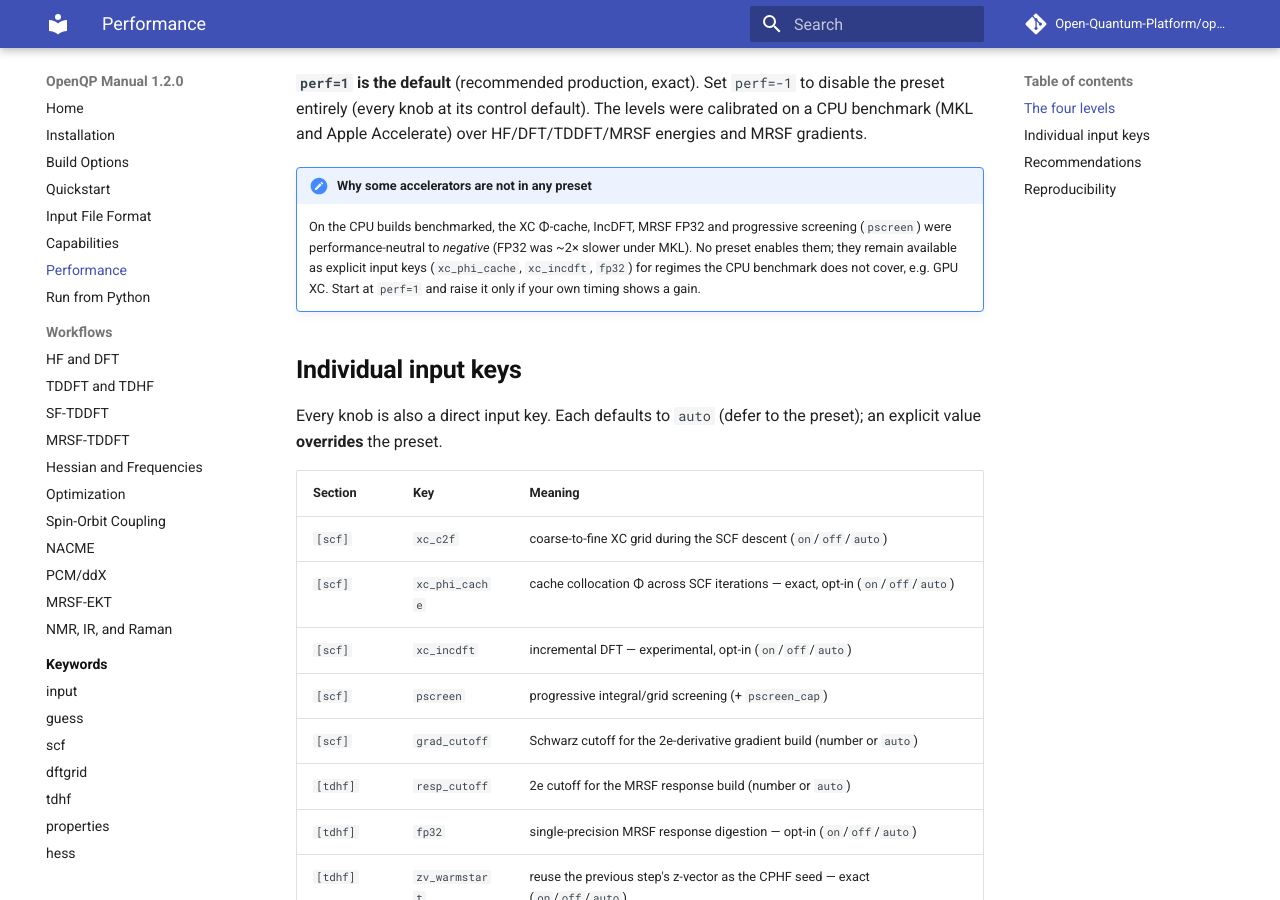
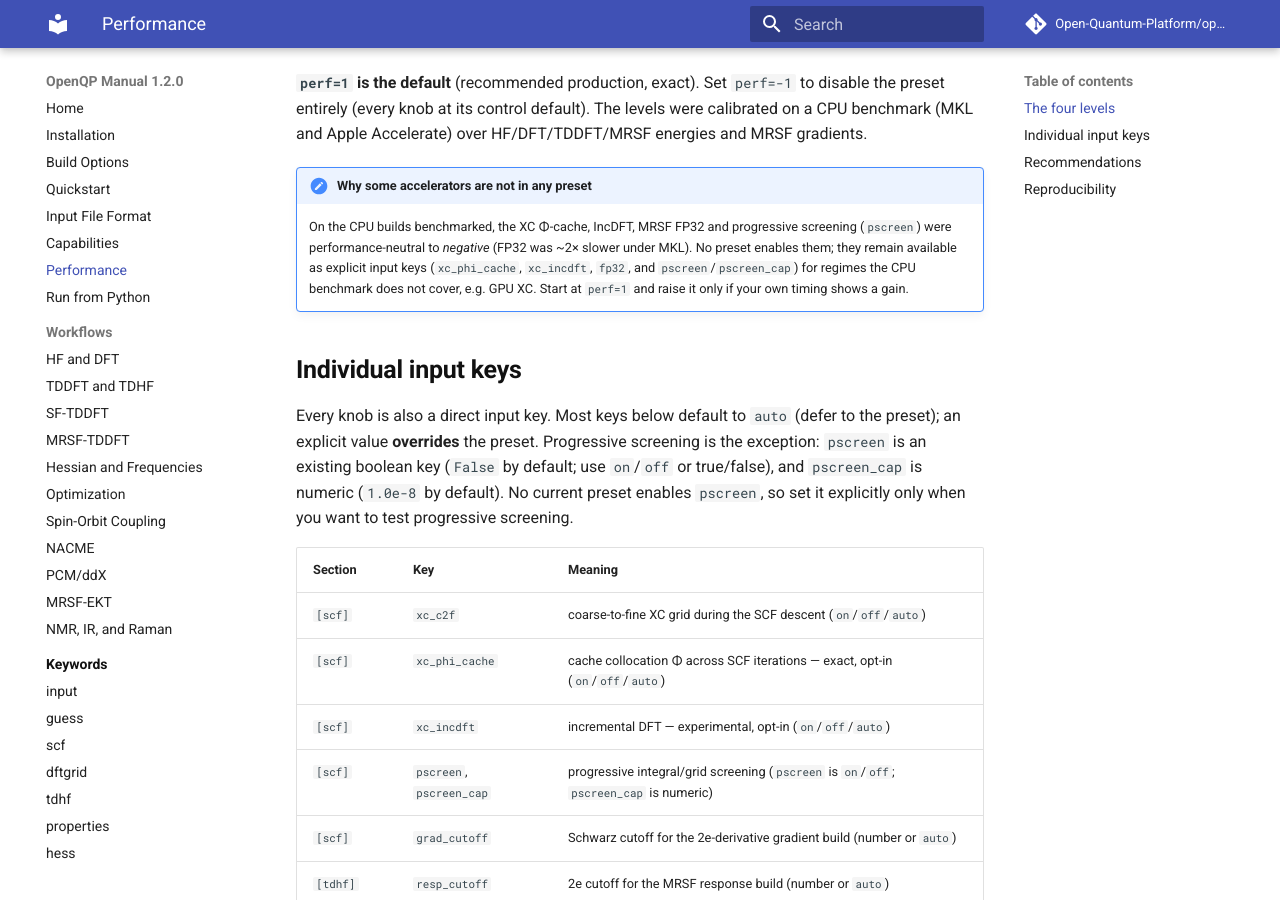
Before and after one commit to Open-Quantum-Platform/openqp-docs, an MkDocs documentation site: the page built from docs/performance.md, in a window 1280 px wide and 900 px high, scrolled down 730 px. Built offline with MkDocs 1.6.1 and Material for MkDocs 9.7.7, drawn with Linux system fonts in a browser that asks for light colours; comment, search, counter and statistics services are not loaded.

Commit message:
docs: clarify pscreen perf behavior

```diff
--- a/docs/performance.md
+++ b/docs/performance.md
@@ -25,20 +25,24 @@ CPU benchmark (MKL and Apple Accelerate) over HF/DFT/TDDFT/MRSF energies and MRS
     On the CPU builds benchmarked, the XC Φ-cache, IncDFT, MRSF FP32 and progressive screening
     (`pscreen`) were performance-neutral
     to *negative* (FP32 was ~2× slower under MKL). No preset enables them; they remain available
-    as explicit input keys (`xc_phi_cache`, `xc_incdft`, `fp32`) for regimes the CPU benchmark
-    does not cover, e.g. GPU XC. Start at `perf=1` and raise it only if your own timing shows a gain.
+    as explicit input keys (`xc_phi_cache`, `xc_incdft`, `fp32`, and `pscreen`/`pscreen_cap`)
+    for regimes the CPU benchmark does not cover, e.g. GPU XC. Start at `perf=1` and raise it
+    only if your own timing shows a gain.
 
 ## Individual input keys
 
-Every knob is also a direct input key. Each defaults to `auto` (defer to the preset); an explicit
-value **overrides** the preset.
+Every knob is also a direct input key. Most keys below default to `auto` (defer to the preset);
+an explicit value **overrides** the preset. Progressive screening is the exception:
+`pscreen` is an existing boolean key (`False` by default; use `on`/`off` or true/false), and
+`pscreen_cap` is numeric (`1.0e-8` by default). No current preset enables `pscreen`, so set it
+explicitly only when you want to test progressive screening.
 
 | Section | Key | Meaning |
 | --- | --- | --- |
 | `[scf]` | `xc_c2f` | coarse-to-fine XC grid during the SCF descent (`on`/`off`/`auto`) |
 | `[scf]` | `xc_phi_cache` | cache collocation Φ across SCF iterations — exact, opt-in (`on`/`off`/`auto`) |
 | `[scf]` | `xc_incdft` | incremental DFT — experimental, opt-in (`on`/`off`/`auto`) |
-| `[scf]` | `pscreen` | progressive integral/grid screening (+ `pscreen_cap`) |
+| `[scf]` | `pscreen`, `pscreen_cap` | progressive integral/grid screening (`pscreen` is `on`/`off`; `pscreen_cap` is numeric) |
 | `[scf]` | `grad_cutoff` | Schwarz cutoff for the 2e-derivative gradient build (number or `auto`) |
 | `[tdhf]` | `resp_cutoff` | 2e cutoff for the MRSF response build (number or `auto`) |
 | `[tdhf]` | `fp32` | single-precision MRSF response digestion — opt-in (`on`/`off`/`auto`) |
```
